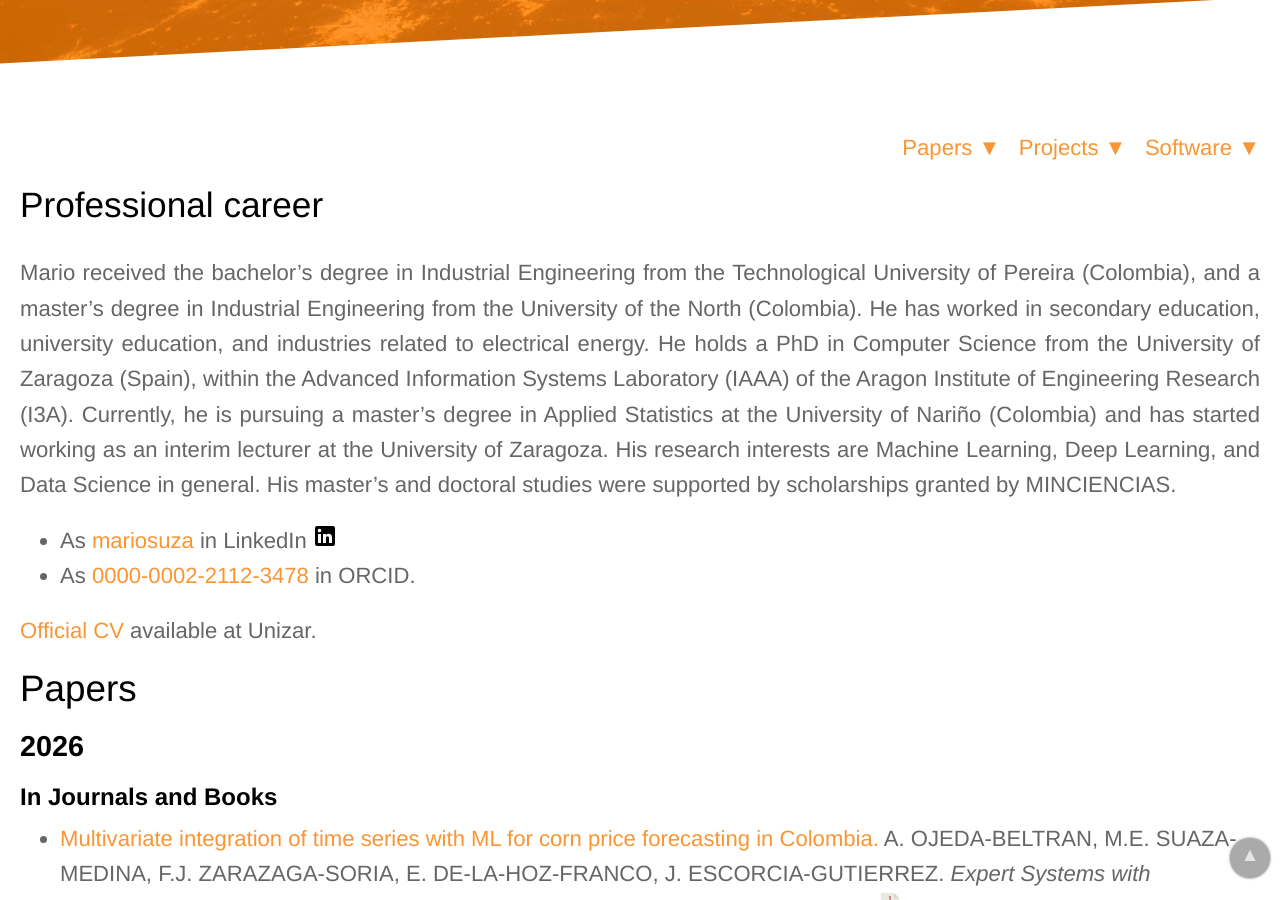
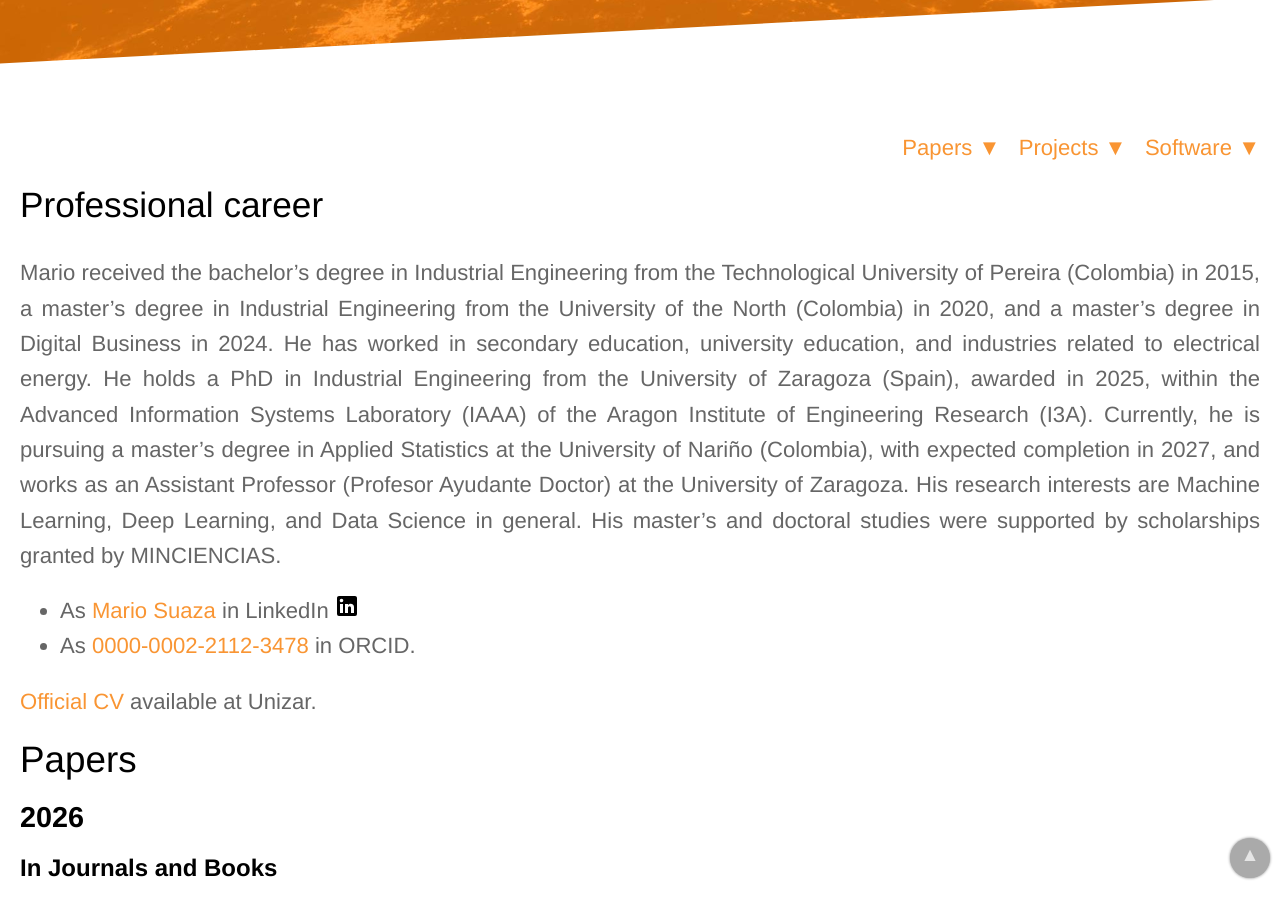
Before and after one commit to IAAA-Lab/IAAA-Lab.github.io, a Jekyll site: the page built from _staff/mario.md, in a window 1280 px wide and 900 px high, scrolled down 303 px. Built offline with Jekyll 4.4.1, drawn with Linux system fonts in a browser that asks for light colours.

Commit message:
Update Mario's educational and professional details

```diff
--- a/_staff/mario.md
+++ b/_staff/mario.md
@@ -6,9 +6,9 @@
 
 ## Professional career
 
-Mario received the bachelor’s degree in Industrial Engineering from the Technological University of Pereira (Colombia), and a master’s degree in Industrial Engineering from the University of the North (Colombia). He has worked in secondary education, university education, and industries related to electrical energy. He holds a PhD in Computer Science from the University of Zaragoza (Spain), within the Advanced Information Systems Laboratory (IAAA) of the Aragon Institute of Engineering Research (I3A). Currently, he is pursuing a master’s degree in Applied Statistics at the University of Nariño (Colombia) and has started working as an interim lecturer at the University of Zaragoza. His research interests are Machine Learning, Deep Learning, and Data Science in general. His master’s and doctoral studies were supported by scholarships granted by MINCIENCIAS.
+Mario received the bachelor’s degree in Industrial Engineering from the Technological University of Pereira (Colombia) in 2015, a master’s degree in Industrial Engineering from the University of the North (Colombia) in 2020, and a master’s degree in Digital Business in 2024. He has worked in secondary education, university education, and industries related to electrical energy. He holds a PhD in Industrial Engineering from the University of Zaragoza (Spain), awarded in 2025, within the Advanced Information Systems Laboratory (IAAA) of the Aragon Institute of Engineering Research (I3A). Currently, he is pursuing a master’s degree in Applied Statistics at the University of Nariño (Colombia), with expected completion in 2027, and works as an Assistant Professor (Profesor Ayudante Doctor) at the University of Zaragoza. His research interests are Machine Learning, Deep Learning, and Data Science in general. His master’s and doctoral studies were supported by scholarships granted by MINCIENCIAS.
 
-- As [mariosuza](https://www.linkedin.com/in/mariosuaza/) in LinkedIn {% include social-icon.html icon='LinkedIn' %}
+- As [Mario Suaza](https://www.linkedin.com/in/mariosuaza/) in LinkedIn {% include social-icon.html icon='LinkedIn' %}
 - As [0000-0002-2112-3478](https://orcid.org/0000-0002-2112-3478) in ORCID.
 
 [Official CV](https://sideral.unizar.es/sideral/CV/mario-esteban-suaza-medina) available at Unizar.
```
